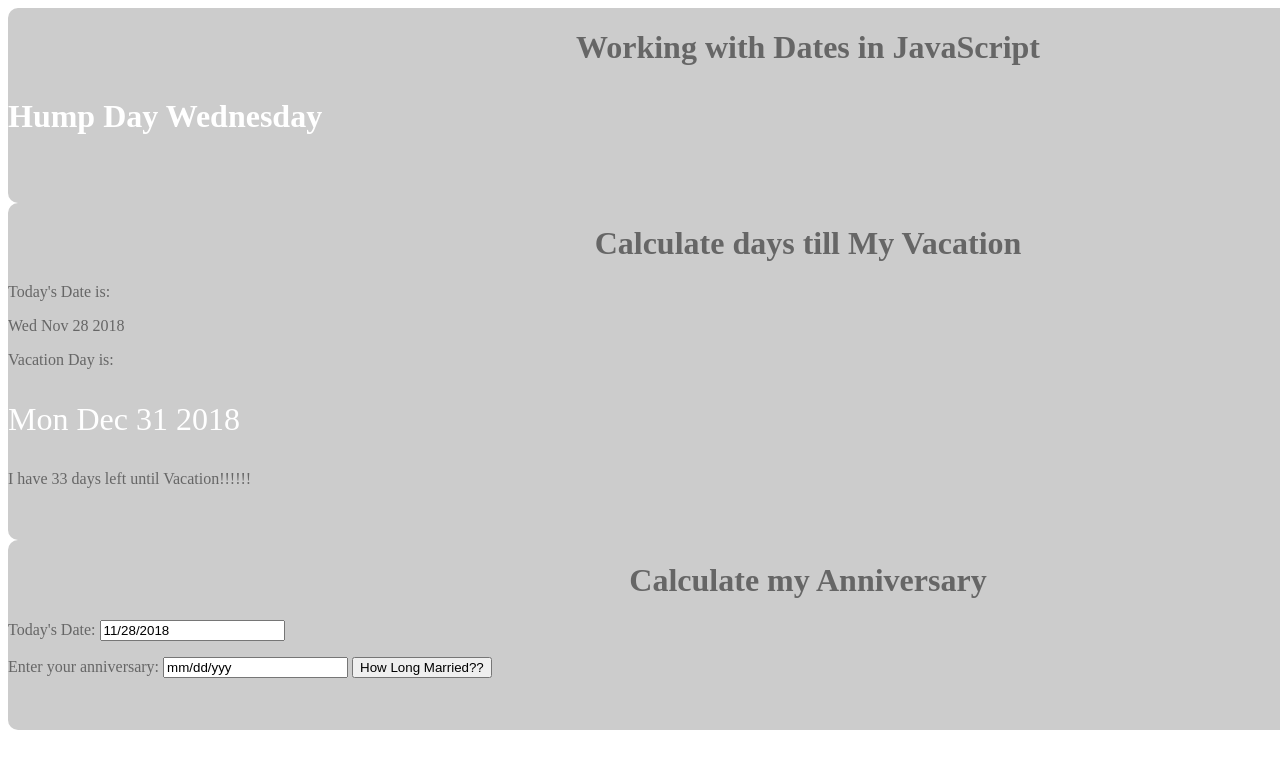
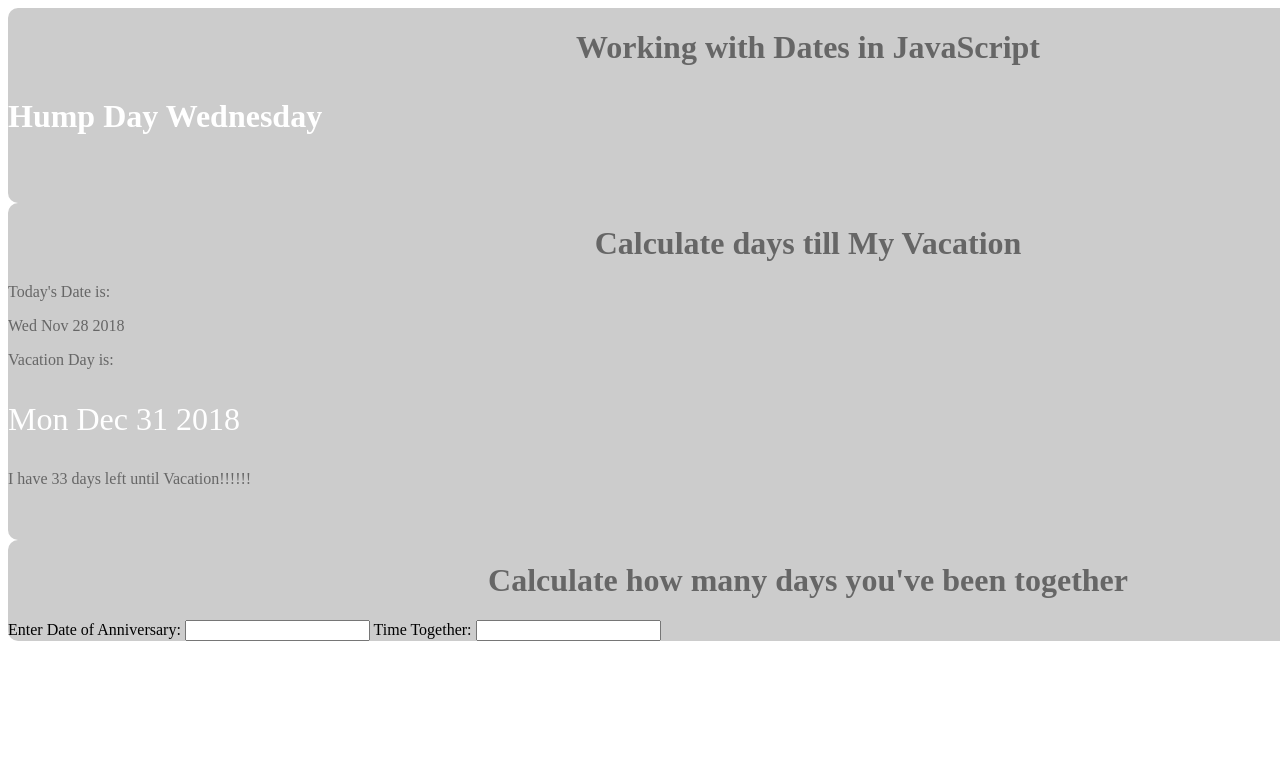
Before and after one commit to sbusse/prg147, a plain HTML site: page dates/index.html in a window 1280 px wide. Shown: the top 768 px of the page. Drawn offline with nearby package versions, Linux system fonts and the light colour scheme.

Commit message:
Add files via upload

```diff
--- /dev/null
+++ b/dates/anniversary.html
@@ -0,0 +1,30 @@
+<!DOCTYPE html>
+<html lang="en">
+<head>
+    <meta charset="UTF-8">
+    <meta name="viewport" content="width=device-width, initial-scale=1.0">
+    <meta http-equiv="X-UA-Compatible" content="ie=edge">
+    <script src="http://code.jquery.com/jquery-1.10.2.js"></script>
+    <script src="http://code.jquery.com/ui/1.11.2/jquery-ui.js"></script>
+
+    <link rel="stylesheet" href="css/styles.css">
+    <script src="js/main.js"></script>
+
+    <title>Working with Dates</title>
+</head>
+<body>
+
+<header class="container">
+    <h1>Working with Dates in JavaScript</h1>
+
+
+<div class="container">
+    <h1>Calculate how many days you've been together</h1>
+    Enter Date of Anniversary: <input type="text" id="dateAnn">
+    Time Together: <input type="text" id="time">
+</div>
+
+
+
+</body>
+</html>
--- a/dates/index.html
+++ b/dates/index.html
@@ -4,6 +4,8 @@
     <meta charset="UTF-8">
     <meta name="viewport" content="width=device-width, initial-scale=1.0">
     <meta http-equiv="X-UA-Compatible" content="ie=edge">
+    <script src="http://code.jquery.com/jquery-1.10.2.js"></script>
+    <script src="http://code.jquery.com/ui/1.11.2/jquery-ui.js"></script>
 
     <link rel="stylesheet" href="css/styles.css">
     <script src="js/script.js"></script>
@@ -31,26 +33,10 @@
 </div>
 
 <div class="container">
-    <h1>Calculate my Anniversary</h1>
-        <form name="form" method="POST" action=""></form>
-        <p>
-            <label>Today's Date:
-                <input type="text" name="today" id="today">
-            </label>
-        </p>
-        <p>
-            <label>Enter your anniversary:
-                <input type="text" name="anniversary" id="anniversary">
-            </label>
-
-            <input type="button" name="married" id="married" value="How Long Married??">
-            <br>
-            <br>
-            <br>
-        </p>
-</div>
-
-
+        <h1>Calculate how many days you've been together</h1>
+        Enter Date of Anniversary: <input type="text" id="dateAnn">
+        Time Together: <input type="text" id="time">
+    </div>
 
 </body>
 </html>
```
